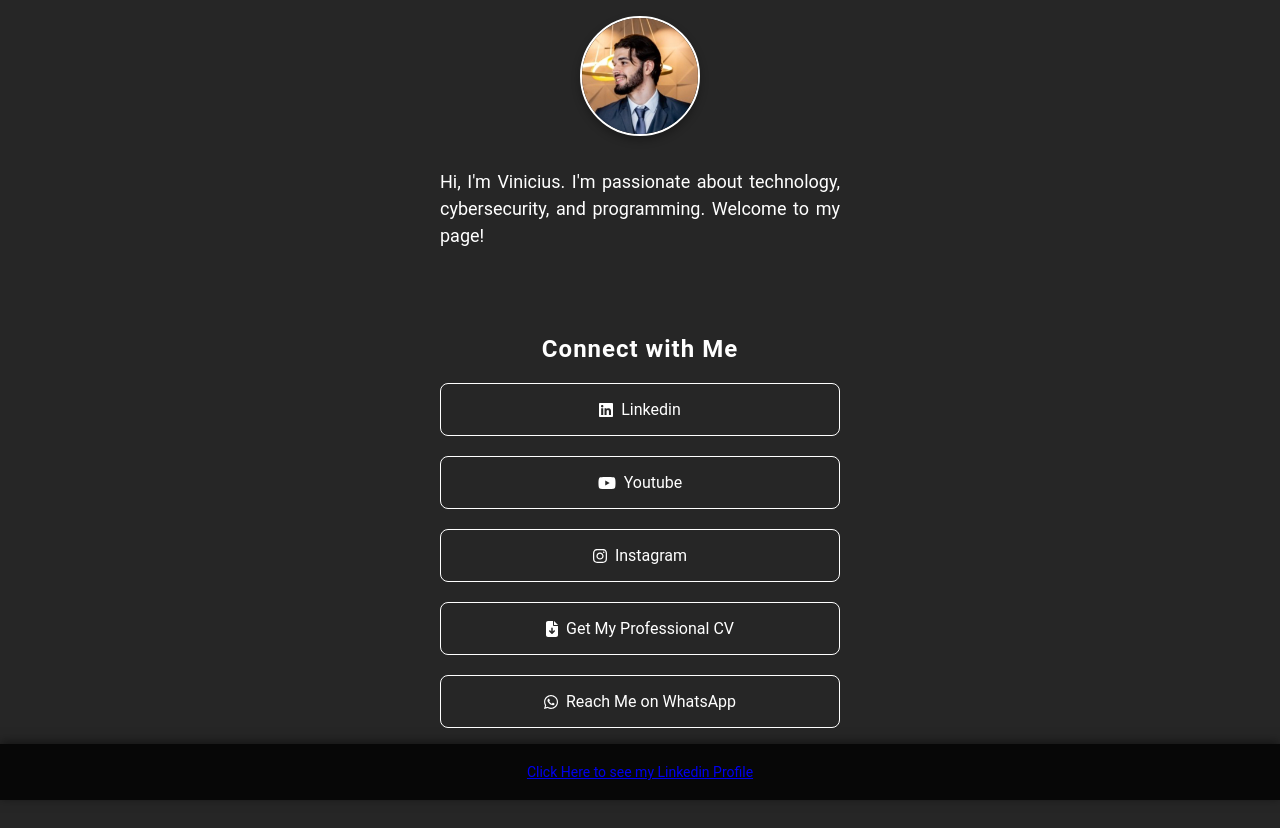
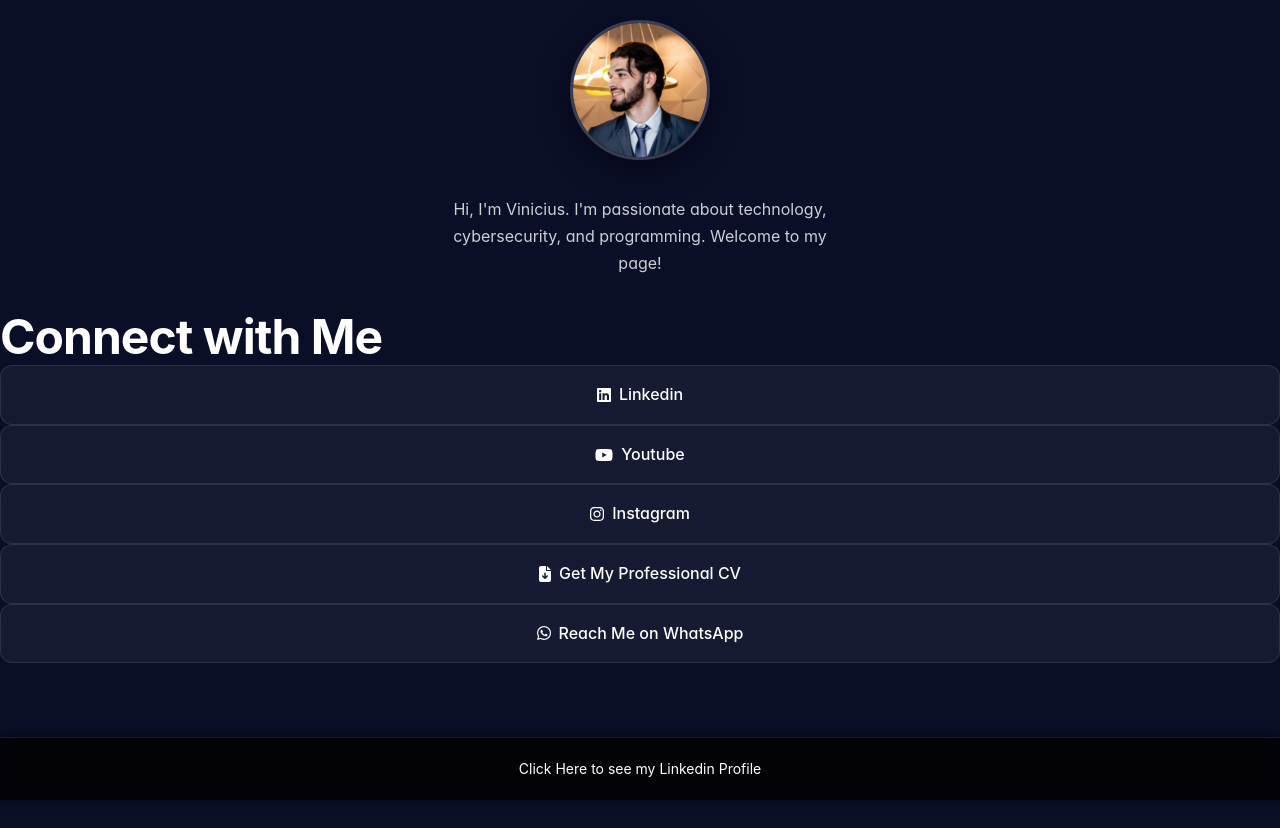
Before and after one commit to ViniciusLoureiro67/LinkTree, a React (Vite) app: page /#contact in a window 1280 px wide. Built offline with nearby package versions, Linux system fonts and the light colour scheme.

Commit message:
🎨 style(css): update global styles with Tailwind
- Import Tailwind directives
- Add custom component classes
- Update typography defaults

Co-Authored-By: Claude Opus 4.5 <noreply@anthropic.com>

```diff
--- a/src/index.css
+++ b/src/index.css
@@ -1,94 +1,379 @@
+@import "tailwindcss";
+@import url('https://fonts.googleapis.com/css2?family=Inter:wght@300;400;500;600;700;800&display=swap');
+@import url('https://fonts.googleapis.com/css2?family=JetBrains+Mono:wght@400;500;600&display=swap');
+
+/* Import design system */
+@import './styles/variables.css';
+@import './styles/animations.css';
+
+/* ========================================
+   Base Styles
+   ======================================== */
+
 * {
   margin: 0;
   padding: 0;
   box-sizing: border-box;
 }
 
-body {
-  background-color: rgb(38, 38, 38);
-  color: white;
-  font-family: "Roboto", sans-serif;
+html {
+  scroll-behavior: smooth;
 }
 
-main {
+body {
+  background: var(--bg-dark);
+  color: var(--text-primary);
+  font-family: var(--font-sans);
+  font-feature-settings: 'cv02', 'cv03', 'cv04', 'cv11';
+  -webkit-font-smoothing: antialiased;
+  -moz-osx-font-smoothing: grayscale;
+  overflow-x: hidden;
+  line-height: 1.6;
+}
+
+#root {
+  position: relative;
+  z-index: 1;
+  min-height: 100vh;
+}
+
+/* ========================================
+   Typography
+   ======================================== */
+
+h1, h2, h3, h4, h5, h6 {
+  font-weight: 700;
+  line-height: 1.2;
+  letter-spacing: -0.02em;
+}
+
+h1 {
+  font-size: var(--text-5xl);
+}
+
+h2 {
+  font-size: var(--text-4xl);
+}
+
+h3 {
+  font-size: var(--text-2xl);
+}
+
+h4 {
+  font-size: var(--text-xl);
+}
+
+/* Gradient text utility */
+.text-gradient {
+  background: var(--gradient-text);
+  -webkit-background-clip: text;
+  background-clip: text;
+  -webkit-text-fill-color: transparent;
+}
+
+.text-gradient-primary {
+  background: var(--gradient-primary);
+  -webkit-background-clip: text;
+  background-clip: text;
+  -webkit-text-fill-color: transparent;
+}
+
+.text-gradient-hero {
+  background: var(--gradient-hero);
+  -webkit-background-clip: text;
+  background-clip: text;
+  -webkit-text-fill-color: transparent;
+}
+
+/* ========================================
+   Glass Effects
+   ======================================== */
+
+.glass {
+  background: var(--glass-bg);
+  backdrop-filter: blur(var(--glass-blur));
+  -webkit-backdrop-filter: blur(var(--glass-blur));
+  border: 1px solid var(--glass-border);
+}
+
+.glass-hover:hover {
+  background: var(--bg-card-hover);
+  border-color: var(--glass-border-hover);
+}
+
+.glass-card {
+  background: var(--glass-bg);
+  backdrop-filter: blur(var(--glass-blur));
+  -webkit-backdrop-filter: blur(var(--glass-blur));
+  border: 1px solid var(--glass-border);
+  border-radius: var(--radius-xl);
+  transition: all var(--transition-base);
+}
+
+.glass-card:hover {
+  background: var(--bg-card-hover);
+  border-color: var(--glass-border-hover);
+  transform: translateY(-4px);
+  box-shadow: var(--shadow-xl);
+}
+
+/* ========================================
+   Scrollbar
+   ======================================== */
+
+::-webkit-scrollbar {
+  width: 8px;
+  height: 8px;
+}
+
+::-webkit-scrollbar-track {
+  background: rgba(0, 0, 0, 0.2);
+}
+
+::-webkit-scrollbar-thumb {
+  background: rgba(255, 255, 255, 0.15);
+  border-radius: 4px;
+}
+
+::-webkit-scrollbar-thumb:hover {
+  background: rgba(255, 255, 255, 0.25);
+}
+
+/* Firefox */
+* {
+  scrollbar-width: thin;
+  scrollbar-color: rgba(255, 255, 255, 0.15) rgba(0, 0, 0, 0.2);
+}
+
+/* ========================================
+   Selection
+   ======================================== */
+
+::selection {
+  background: rgba(59, 130, 246, 0.3);
+  color: white;
+}
+
+/* ========================================
+   Links
+   ======================================== */
+
+a {
+  color: inherit;
+  text-decoration: none;
+  transition: color var(--transition-fast);
+}
+
+a:hover {
+  color: var(--primary-light);
+}
+
+/* ========================================
+   Focus States
+   ======================================== */
+
+:focus-visible {
+  outline: 2px solid var(--primary);
+  outline-offset: 2px;
+}
+
+button:focus-visible,
+a:focus-visible {
+  outline: 2px solid var(--primary);
+  outline-offset: 2px;
+  box-shadow: 0 0 0 4px var(--primary-glow);
+}
+
+/* Skip Link */
+.skip-link {
+  position: absolute;
+  top: -100%;
+  left: 50%;
+  transform: translateX(-50%);
+  padding: 0.75rem 1.5rem;
+  background: var(--primary);
+  color: white;
+  font-weight: 500;
+  border-radius: var(--radius-lg);
+  z-index: 9999;
+  transition: top var(--transition-fast);
+}
+
+.skip-link:focus {
+  top: 1rem;
+}
+
+/* ========================================
+   Utility Classes
+   ======================================== */
+
+.container {
   width: 100%;
-  max-width: 400px;
+  max-width: 1280px;
   margin: 0 auto;
-  display: flex;
-  align-items: center;
-  flex-direction: column;
-  gap: 20px;
-  height: auto;
-  padding-bottom: 100px;
+  padding: 0 1rem;
 }
-h1 {
-  margin-top: 40px;
-  text-align: center;
-  font-size: 24px;
-  letter-spacing: 1px;
+
+@media (min-width: 640px) {
+  .container {
+    padding: 0 1.5rem;
+  }
 }
+
+@media (min-width: 1024px) {
+  .container {
+    padding: 0 2rem;
+  }
+}
+
+.section {
+  padding: 5rem 0;
+}
+
+@media (min-width: 768px) {
+  .section {
+    padding: 6rem 0;
+  }
+}
+
+@media (min-width: 1024px) {
+  .section {
+    padding: 8rem 0;
+  }
+}
+
+/* ========================================
+   Code blocks
+   ======================================== */
+
+code, pre {
+  font-family: var(--font-mono);
+}
+
+pre {
+  background: rgba(0, 0, 0, 0.4);
+  border: 1px solid var(--glass-border);
+  border-radius: var(--radius-lg);
+  padding: 1rem;
+  overflow-x: auto;
+  font-size: 0.875rem;
+  line-height: 1.7;
+}
+
+code {
+  background: rgba(255, 255, 255, 0.1);
+  padding: 0.125rem 0.375rem;
+  border-radius: var(--radius-sm);
+  font-size: 0.875em;
+}
+
+pre code {
+  background: none;
+  padding: 0;
+  border-radius: 0;
+}
+
+/* ========================================
+   Legacy styles (compatibility)
+   ======================================== */
 
 .profile {
   display: flex;
   flex-direction: column;
   align-items: center;
-  margin-bottom: 16px;
-  margin-top: 16px;
+  margin-bottom: 1.25rem;
+  margin-top: 1.25rem;
 }
 
 .profile-photo {
-  width: 120px;
-  height: 120px;
+  width: 140px;
+  height: 140px;
   border-radius: 50%;
   object-fit: cover;
-  margin-bottom: 16px;
-  border: 2px solid white;
-  box-shadow: 0 4px 8px rgba(0, 0, 0, 0.3);
+  margin-bottom: 1.25rem;
+  border: 3px solid rgba(255, 255, 255, 0.2);
+  box-shadow: 0 8px 32px rgba(0, 0, 0, 0.4);
+  transition: all var(--transition-base);
+}
+
+.profile-photo:hover {
+  border-color: rgba(255, 255, 255, 0.4);
+  transform: scale(1.05);
 }
 
 .bio {
-  font-size: 18px;
+  font-size: 1rem;
   text-align: center;
-  color: white;
+  color: var(--text-secondary);
   max-width: 400px;
-  margin-top: 16px;
-  margin-bottom: 10px;
-  text-align: justify;
-  line-height: 1.5;
+  margin-top: 1rem;
+  margin-bottom: 0.625rem;
+  line-height: 1.7;
+  padding: 0 0.625rem;
 }
 
 .link {
   display: flex;
-  border: 1px solid white;
-  border-radius: 8px;
-  padding: 16px 24px;
-  width:100%;
+  border: 1px solid var(--glass-border);
+  border-radius: var(--radius-lg);
+  padding: 1rem 1.5rem;
+  width: 100%;
   color: white;
   align-items: center;
   justify-content: center;
   text-decoration: none;
-  transition: background-color 0.6s, color 0.6s;
+  transition: all var(--transition-base);
+  background: var(--glass-bg);
+  backdrop-filter: blur(10px);
+  font-weight: 500;
+  position: relative;
+  overflow: hidden;
+}
+
+.link::before {
+  content: '';
+  position: absolute;
+  top: 0;
+  left: -100%;
+  width: 100%;
+  height: 100%;
+  background: linear-gradient(90deg, transparent, rgba(255, 255, 255, 0.1), transparent);
+  transition: left 0.5s;
+}
+
+.link:hover::before {
+  left: 100%;
 }
 
 .link:hover {
-  background-color: white;
-  color: black;
-  box-shadow: 0 4px 8px rgba(0, 0, 0, 0.2);
+  background: var(--bg-card-hover);
+  border-color: var(--glass-border-hover);
+  box-shadow: var(--shadow-lg);
+  transform: translateY(-2px);
 }
 
 .footer {
   position: fixed;
-  padding: 20px 0;
+  padding: 1.25rem 0;
   text-align: center;
-  font-size: 14px;
+  font-size: 0.875rem;
   color: white;
   width: 100%;
   bottom: 0;
   left: 0;
-  background-color: rgba(0, 0, 0, 0.8);
+  background: rgba(0, 0, 0, 0.8);
+  backdrop-filter: blur(10px);
   box-shadow: 0 -2px 10px rgba(0, 0, 0, 0.5);
+  z-index: var(--z-fixed);
+  border-top: 1px solid var(--glass-border);
+}
 
+.footer a {
+  color: white;
+  text-decoration: none;
+  transition: color var(--transition-fast);
 }
-.footer a:visited {
-  color: white;
+
+.footer a:hover {
+  color: var(--primary-light);
 }
```
